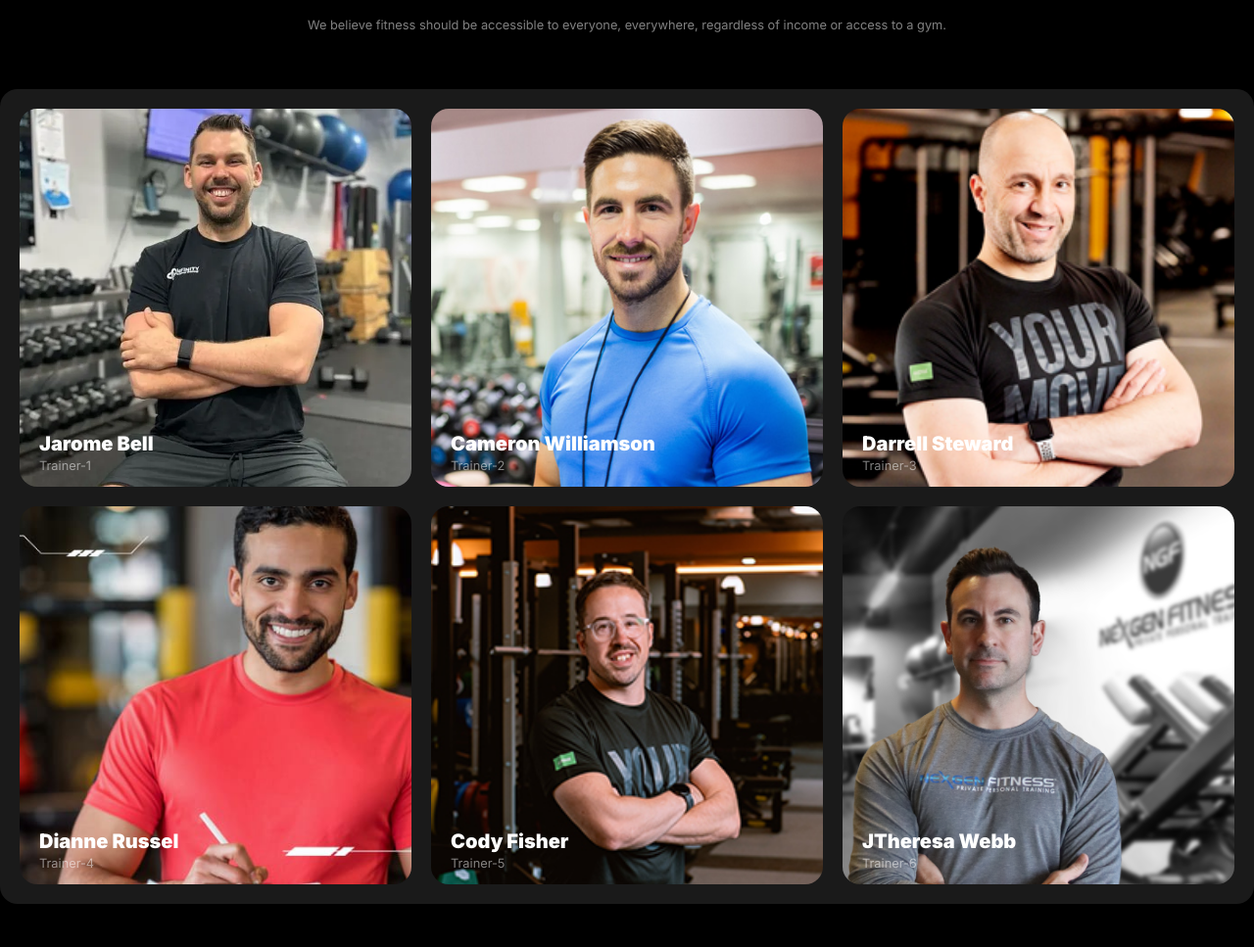
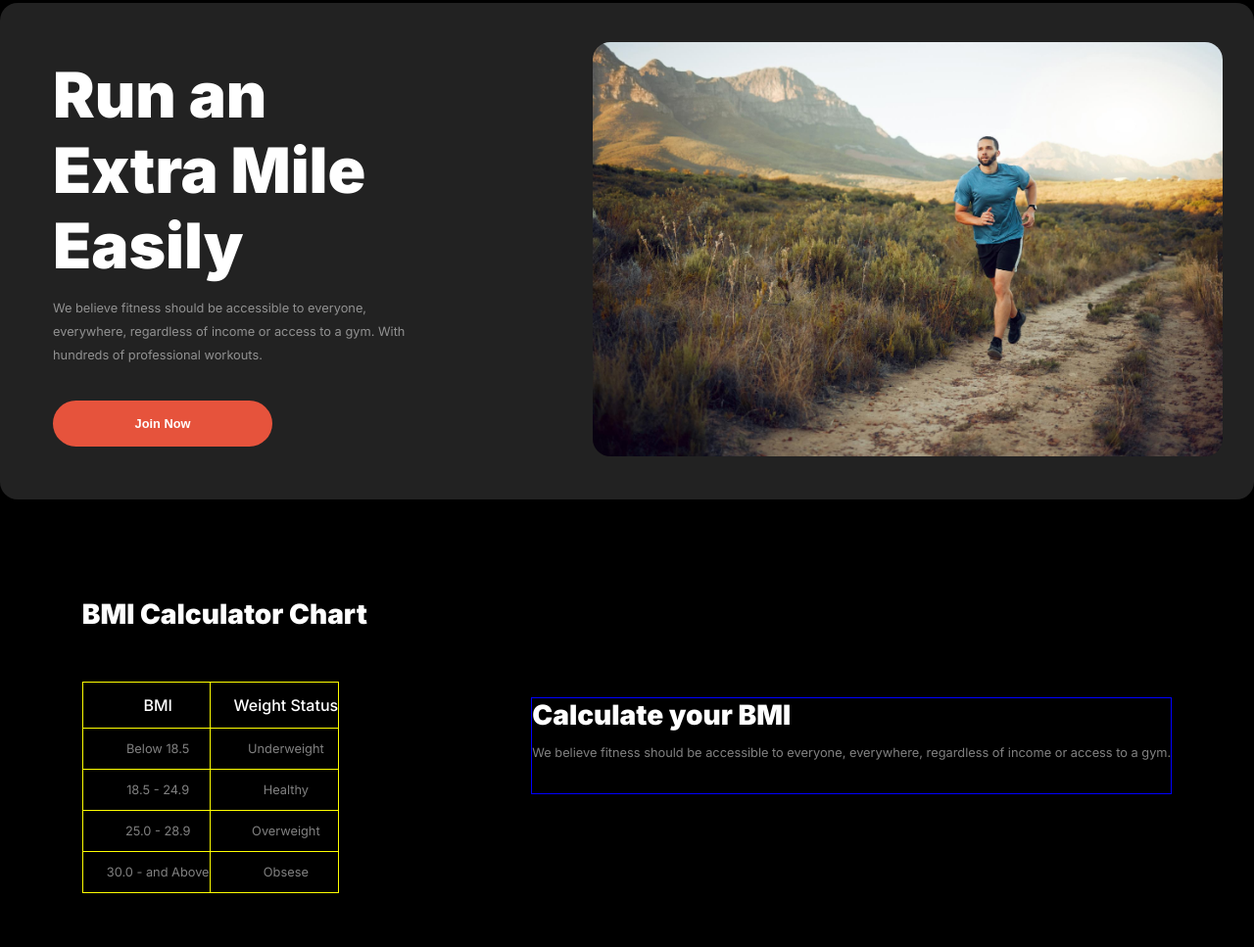
Before and after one commit to nayeemsqa/second-assignment, a plain HTML site: page index.html in a window 1280 px wide. Shown: the part 1433-2400 px from the top of the page at 98% size. Before the commit the page ends 2356 px from the top, so only its background shows below. Drawn offline with Linux system fonts and the light colour scheme.

Commit message:
run-container and bmi slighly done

```diff
--- a/index.html
+++ b/index.html
@@ -74,7 +74,54 @@
             </div>
         </section>
 
-        <!-- Meet Our Team section -->
+        <!-- Run container -->
+        <section class="run-container display-flex">
+            <div class="run-content">
+                <div class="run-title">Run an Extra Mile Easily</div>
+                <p class="run-description text-secondary">We believe fitness should be accessible to everyone, everywhere, regardless of income or access to a gym. With hundreds of professional workouts.</p>
+                <button class="btn-primary">Join Now</button>
+            </div>
+            <div class="run-image">
+                <img src="images/run.jpg" alt="">
+            </div>
+        </section>
+        <!-- BMI calculator section  -->
+        <section class="bmi-container display-flex">
+            <div class="bmi-calculator">
+                <h3 class="bmi-calculator-title">BMI Calculator Chart</h3>
+                <table class="bmi-table">
+                    <thead>
+                        <tr>
+                            <th>BMI</th>
+                            <th>Weight Status</th>
+                        </tr>
+                    </thead>
+                    <tbody>
+                        <tr>
+                            <td class="text-secondary">Below 18.5</td>
+                            <td class="text-secondary">Underweight</td>
+                        </tr>
+                        <tr>
+                            <td class="text-secondary">18.5 - 24.9</td>
+                            <td class="text-secondary">Healthy</td>
+                        </tr>
+                        <tr>
+                            <td class="text-secondary">25.0 - 28.9</td>
+                            <td class="text-secondary">Overweight</td>
+                        </tr>
+                        <tr>
+                            <td class="text-secondary">30.0 - and Above</td>
+                            <td class="text-secondary">Obsese</td>
+                        </tr>
+                    </tbody>
+                </table>
+            </div>
+            <div class="bmi-form">
+                <h3 class="bmi-form-title">Calculate your BMI</h3>
+                <p class="text-secondary bmi-form-description">We believe fitness should be accessible to everyone, everywhere, regardless of income or access to a gym. </p>
+            </div>
+        </section>
+
 
         <section class="meet-team">
             <div class="meet-team-content section-content">
--- a/styles/styles.css
+++ b/styles/styles.css
@@ -75,6 +75,7 @@ main{
     color: rgba(255, 255, 255, 1);
     background-color: rgba(230, 83, 60, 1);
     border: none;
+    width: 224px;
 }
 .header-btns{
 
@@ -128,7 +129,7 @@ main{
 
 /* Banner section styles */
 .banner{
-    /* margin: 58px 140px 0px 190px; */
+    margin: 58px 140px 0px 190px;
     align-items: center;
     justify-content: space-around;
 }
@@ -247,7 +248,82 @@ main{
 }
 
 
-/* Change your habits styles */
+/* Run an Extra Mile Easily section styles */
+
+.run-container{
+    align-items: center;
+    justify-content: center;
+    background-color: rgba(34, 34, 34, 1);
+    border-radius: 18px;
+    padding: 40px 32px 40px 54px;
+    gap: 165px;
+}
+
+.run-title{
+    font-size: 4rem;
+    font-weight: 900;
+    color: rgba(255, 255, 255, 1);
+}
+.run-description{
+    margin-top: 14px;
+    margin-bottom: 34px;
+    line-height: 24px;
+}
+
+.run-container img{
+    max-width: 100%;
+    border-radius: 18px;
+}
+
+/* BMI calculator section styles */
+.bmi-container{
+    align-items: center;
+    justify-content: space-around;
+}
+.bmi-calculator{
+    text-align: center;
+}
+
+.bmi-calculator-title{
+    font-size: 1.75rem;
+    font-weight: 900;
+    color: rgba(255, 255, 255, 1);
+    margin-bottom: 52px;
+}
+.bmi-form-title{
+    font-size: 1.75rem;
+    font-weight: 900;
+    color: rgba(255, 255, 255, 1);
+}
+.bmi-form-description{
+    margin-top: 14px;
+    margin-bottom: 34px;
+}
+.bmi-table{
+    /* border: 1px solid red; */
+    max-width: 100%;
+}
+.bmi-form{
+    border: 1px solid blue;
+}
+table, th, td{
+    /* border: 1px solid yellow; */
+    border-collapse: collapse;
+}
+th, td{
+    border: 1px solid yellow;
+    padding-top: 13px;
+    padding-bottom: 13px;
+    padding-left: 24px;
+}
+th {
+    font-size: 1rem;
+    font-weight: 500;
+    color: rgba(255, 255, 255, 1);
+}
+
+
+/* Meet our team section styles */
 
 .team-image-container{
     display: grid;
@@ -301,7 +377,8 @@ main{
         max-width: 316px;
         margin: 0 auto;
     }
-    .banner{
+    .banner,
+    .run-container{
         flex-direction: column;
     }
     .header-btns{
```
